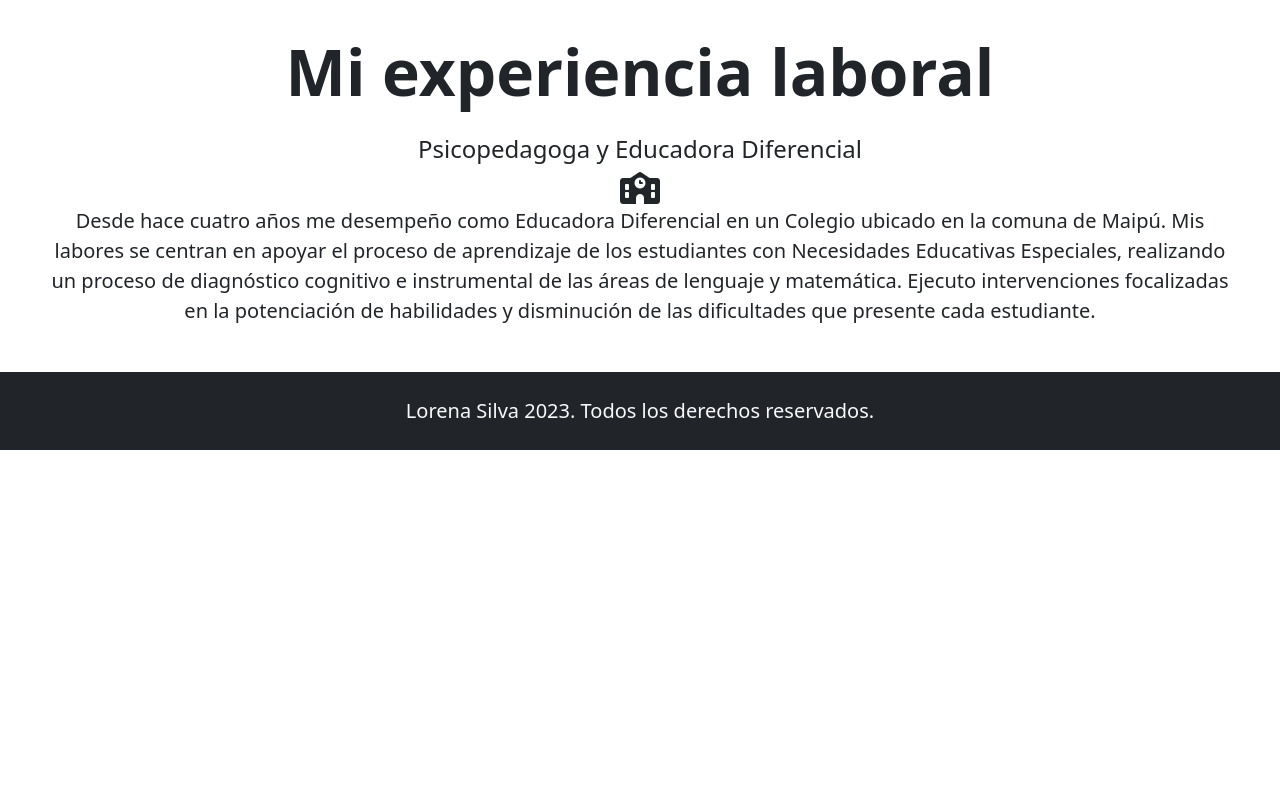
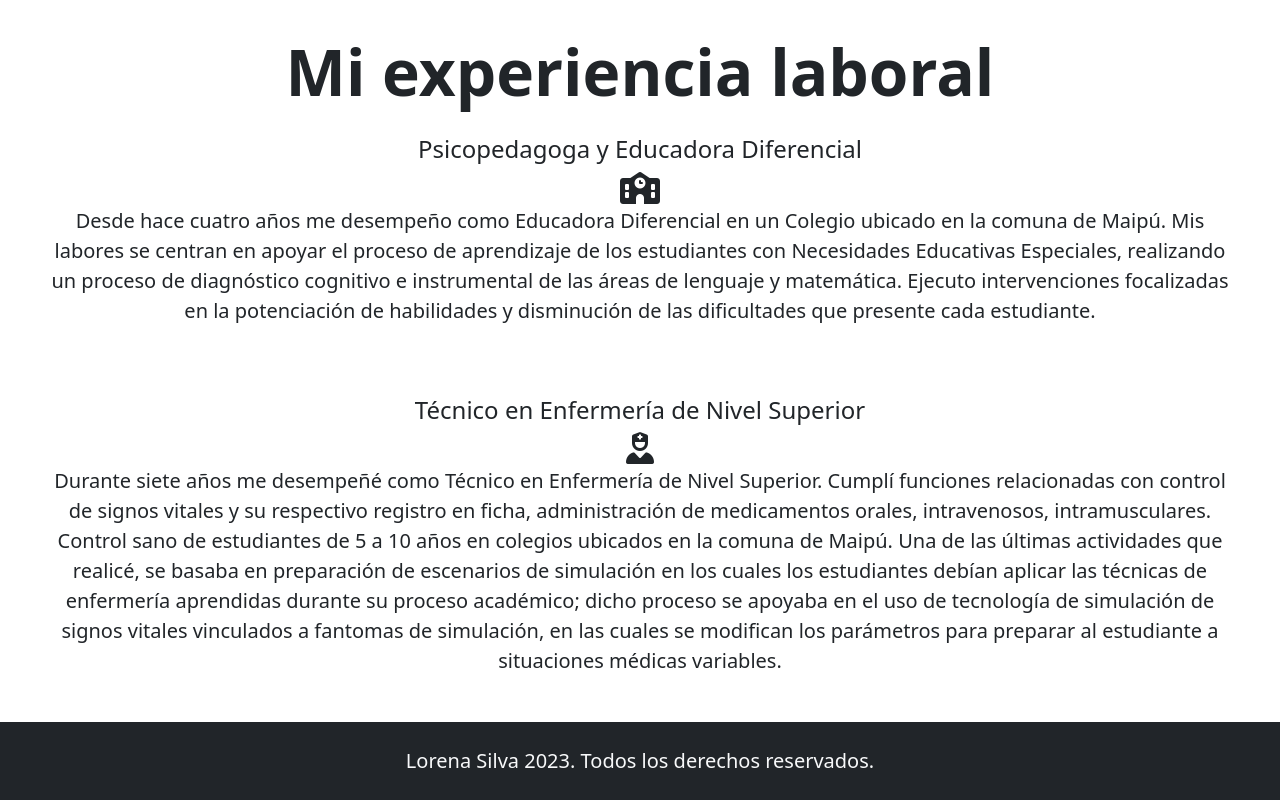
Before and after one commit to Phannia/phannia-github.io, a plain HTML site: page index.html in a window 1280 px wide. Shown: the part 2397-3197 px from the top of the page. Before the commit the page ends 2847 px from the top, so only its background shows below. Drawn offline with nearby package versions, Linux system fonts and the light colour scheme.

Commit message:
se añade experiencia laboral de TENS

```diff
--- a/index.html
+++ b/index.html
@@ -233,6 +233,19 @@
               presente cada estudiante.
             </p>
         </div>
+        <br>
+        <div class="text-center">
+          <h4>Técnico en Enfermería de Nivel Superior</h4>
+            <i class="fa-solid fa-user-nurse fs-2"></i>
+            <p class="psico-presentacion fs-5">Durante siete años me desempeñé como Técnico en Enfermería de Nivel Superior.
+              Cumplí funciones relacionadas con control de signos vitales y su respectivo registro en ficha, administración de medicamentos orales,
+              intravenosos, intramusculares. Control sano de estudiantes de 5 a 10 años en colegios ubicados en la comuna de Maipú.
+              Una de las últimas actividades que realicé, se basaba en preparación de escenarios de simulación en los cuales los estudiantes
+              debían aplicar las técnicas de enfermería aprendidas durante su proceso académico; dicho proceso se apoyaba en el uso de tecnología de
+              simulación de signos vitales vinculados a fantomas de simulación,
+              en las cuales se modifican los parámetros para preparar al estudiante a situaciones médicas variables.
+            </p>
+        </div>
       </section>
 
 
```
